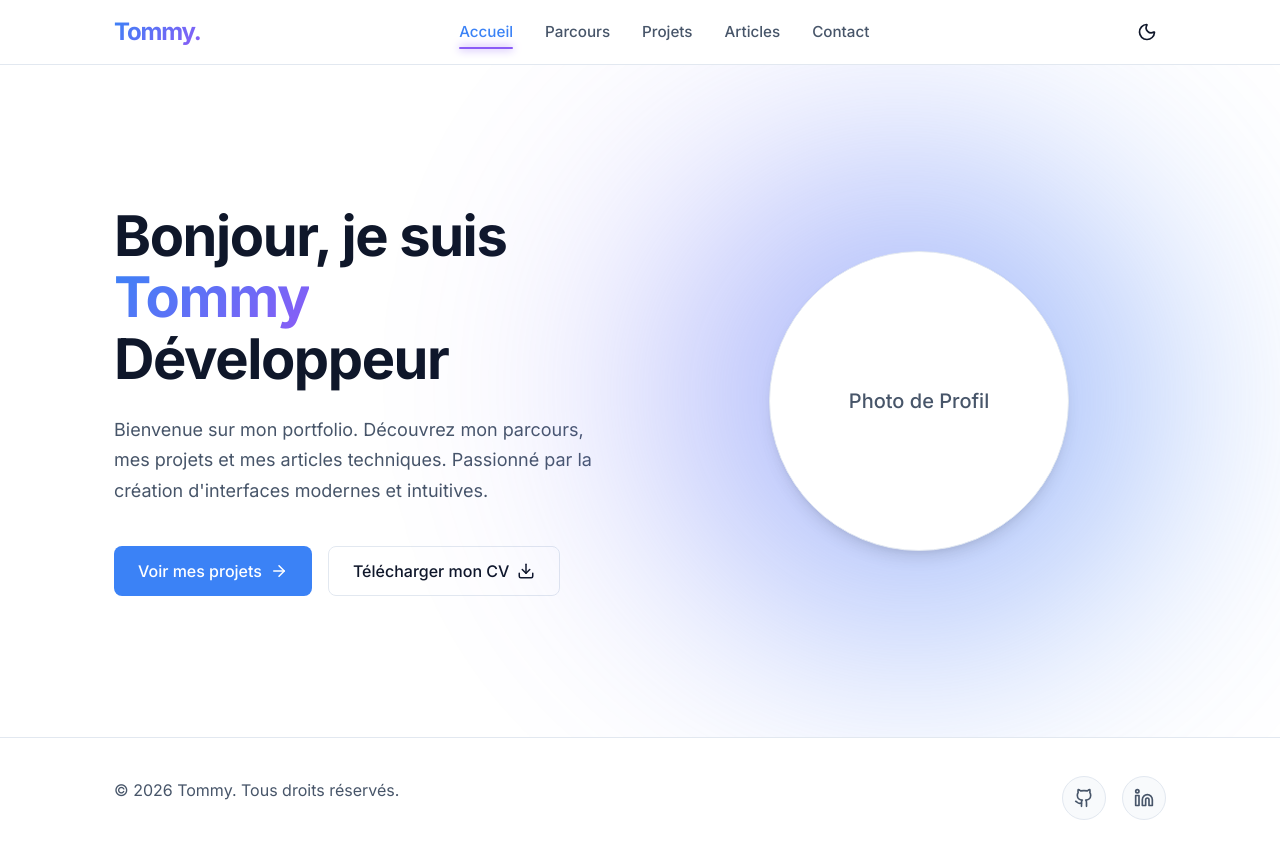
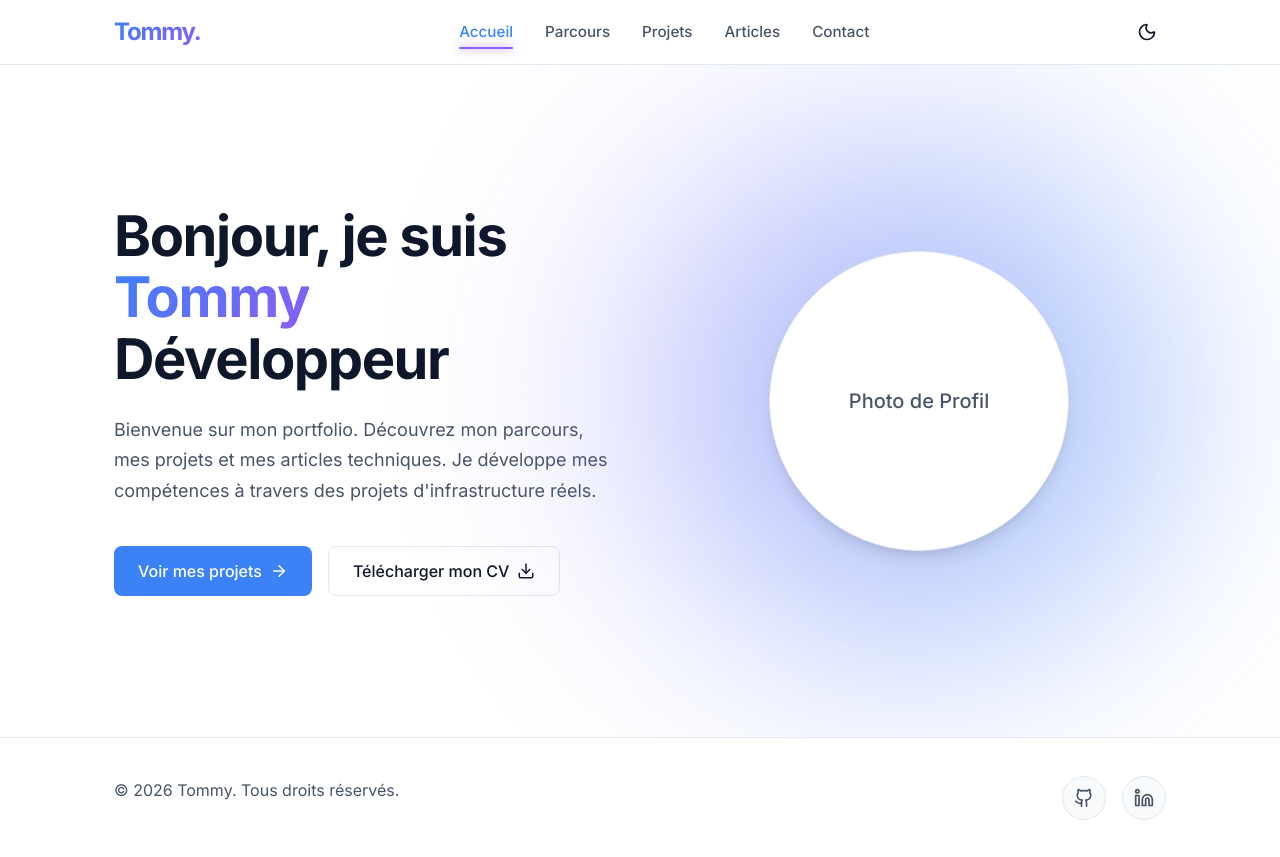
Before and after one commit to etendardtommy/portfolio, a React (Vite) app: page / in a window 1280 px wide. Built offline with nearby package versions, Linux system fonts and the light colour scheme.

Commit message:
feat: Add initial Home page and Footer component.

```diff
--- a/src/components/Footer.tsx
+++ b/src/components/Footer.tsx
@@ -7,8 +7,8 @@ export function Footer() {
             <div className="container footer-content">
                 <p>&copy; {new Date().getFullYear()} Tommy. Tous droits réservés.</p>
                 <div className="social-links">
-                    <a href="#" aria-label="GitHub" className="social-icon" target="_blank" rel="noopener noreferrer"><Github size={20} /></a>
-                    <a href="#" aria-label="LinkedIn" className="social-icon" target="_blank" rel="noopener noreferrer"><Linkedin size={20} /></a>
+                    <a href="https://github.com/etendardtommy" aria-label="GitHub" className="social-icon" target="_blank" rel="noopener noreferrer"><Github size={20} /></a>
+                    <a href="https://www.linkedin.com/in/tommy-etendard-90355a3a4/" aria-label="LinkedIn" className="social-icon" target="_blank" rel="noopener noreferrer"><Linkedin size={20} /></a>
                 </div>
             </div>
         </footer>
--- a/src/pages/Home.tsx
+++ b/src/pages/Home.tsx
@@ -15,8 +15,7 @@ export function Home() {
                         </h1>
                         <p className="hero-description">
                             Bienvenue sur mon portfolio. Découvrez mon parcours, mes projets
-                            et mes articles techniques. Passionné par la création d'interfaces
-                            modernes et intuitives.
+                            et mes articles techniques. Je développe mes compétences à travers des projets d'infrastructure réels.
                         </p>
                         <div className="hero-actions animate-fade-in delay-100">
                             <Link to="/portfolio" className="btn-primary">
```
